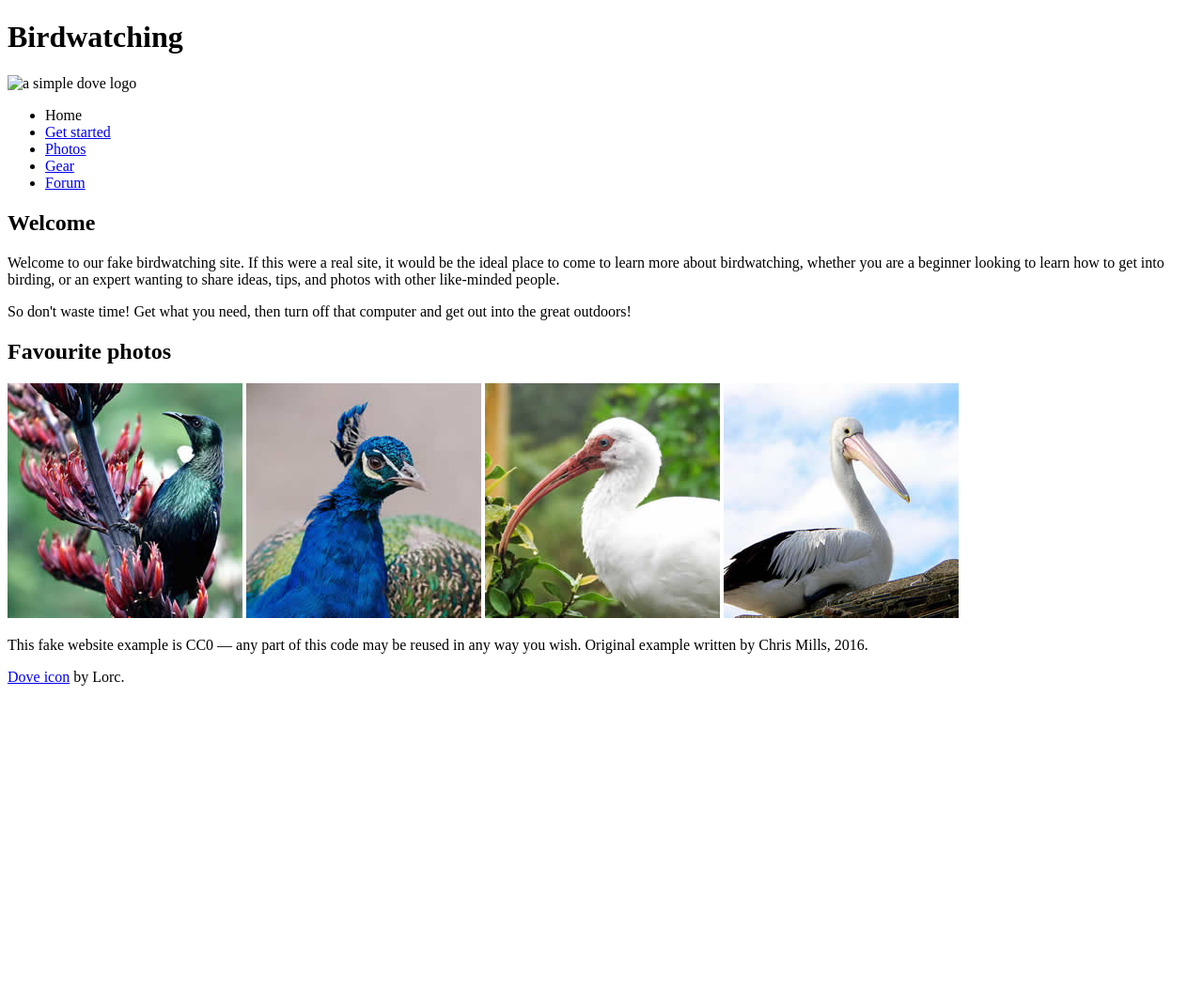
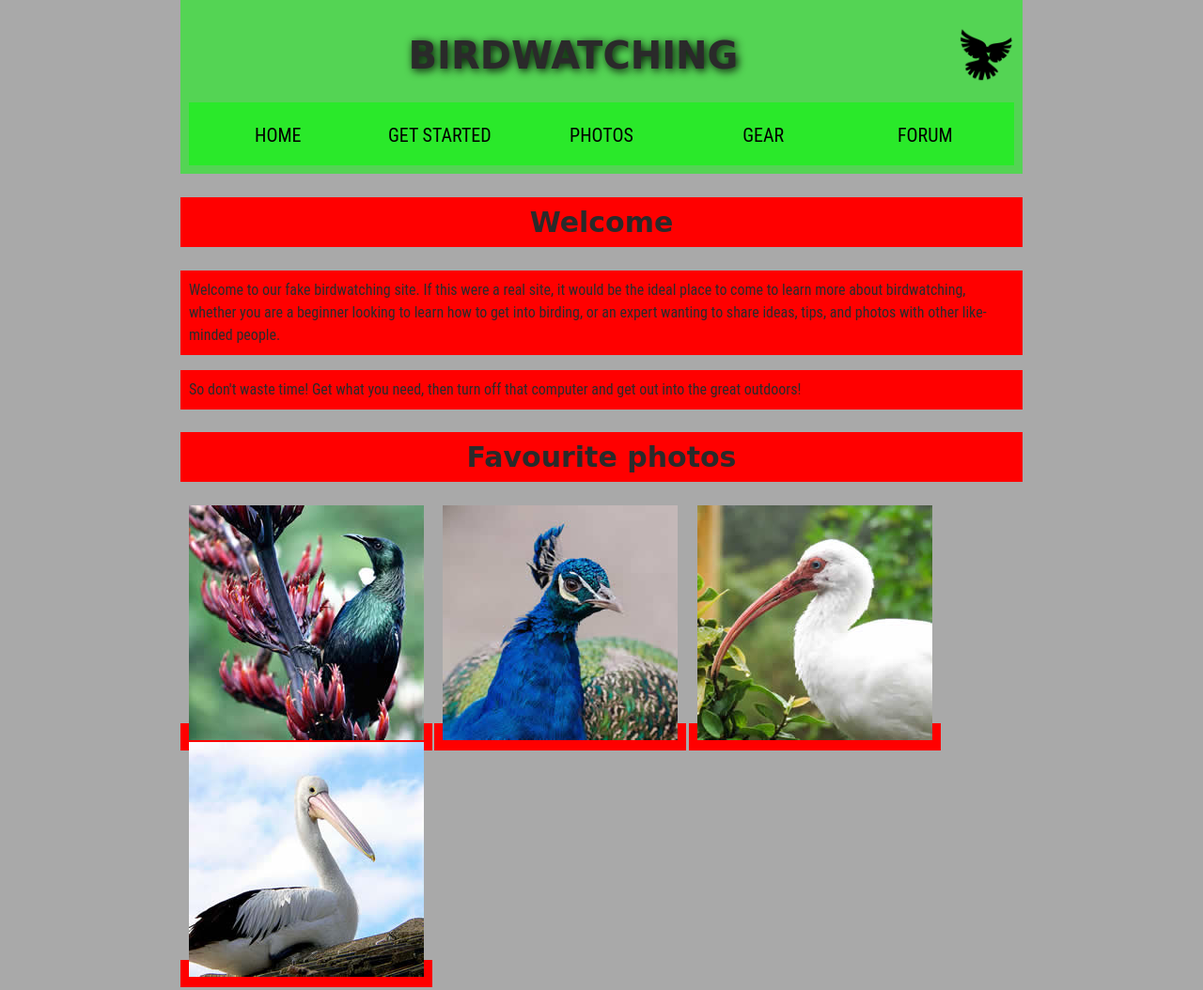
Before and after one commit to GrayWren/inft1206Winter25Sec10, a plain HTML site: page Assignment1/part2.html in a window 1280 px wide. Shown: the top 1054 px of the page at 94% size. Before the commit the page ends 800 px from the top, so only its background shows below. Drawn offline with Linux system fonts and the light colour scheme; files whose address does not match are found by name.

Commit message:
part2 update 2: Header complete

```diff
--- a/Assignment1/part2.html
+++ b/Assignment1/part2.html
@@ -3,19 +3,19 @@
   <head>
     <meta charset="utf-8">
     <title>Birdwatching</title>
-    <link href="https://fonts.googleapis.com/css?family=Roboto+Condensed:300%7CCinzel+Decorative:700" rel="stylesheet">
-
+   <link rel="stylesheet" href="/CSS/stylepart2.css">
     <!--[if lt IE 9]>
       <script src="https://cdnjs.cloudflare.com/ajax/libs/html5shiv/3.7.3/html5shiv.js"></script>
     <![endif]-->
   </head>
 
   <body>
-
+<header>
       <h1>Birdwatching</h1>
-      <img src="dove.png" alt="a simple dove logo">
+      <img src="/images/dove.png" alt="a simple dove logo">
 
 
+      <nav>
         <ul>
           <li><span>Home</span></li>
           <li><a href="#">Get started</a></li>
@@ -23,7 +23,8 @@
           <li><a href="#">Gear</a></li>
           <li><a href="#">Forum</a></li>
         </ul>
-
+      </nav>
+    </header>
 
       <h2>Welcome</h2>
 
```
Lines whose indentation alone changed are shown as unchanged.
